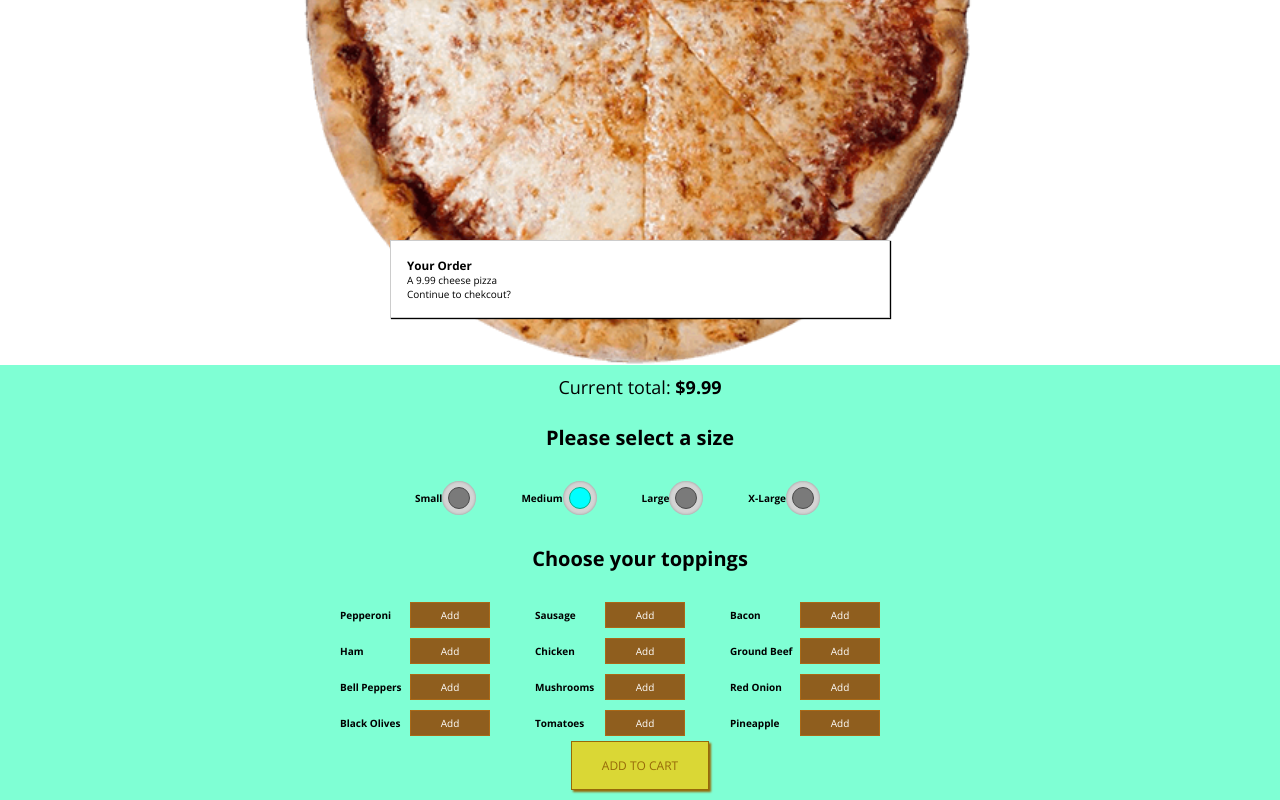
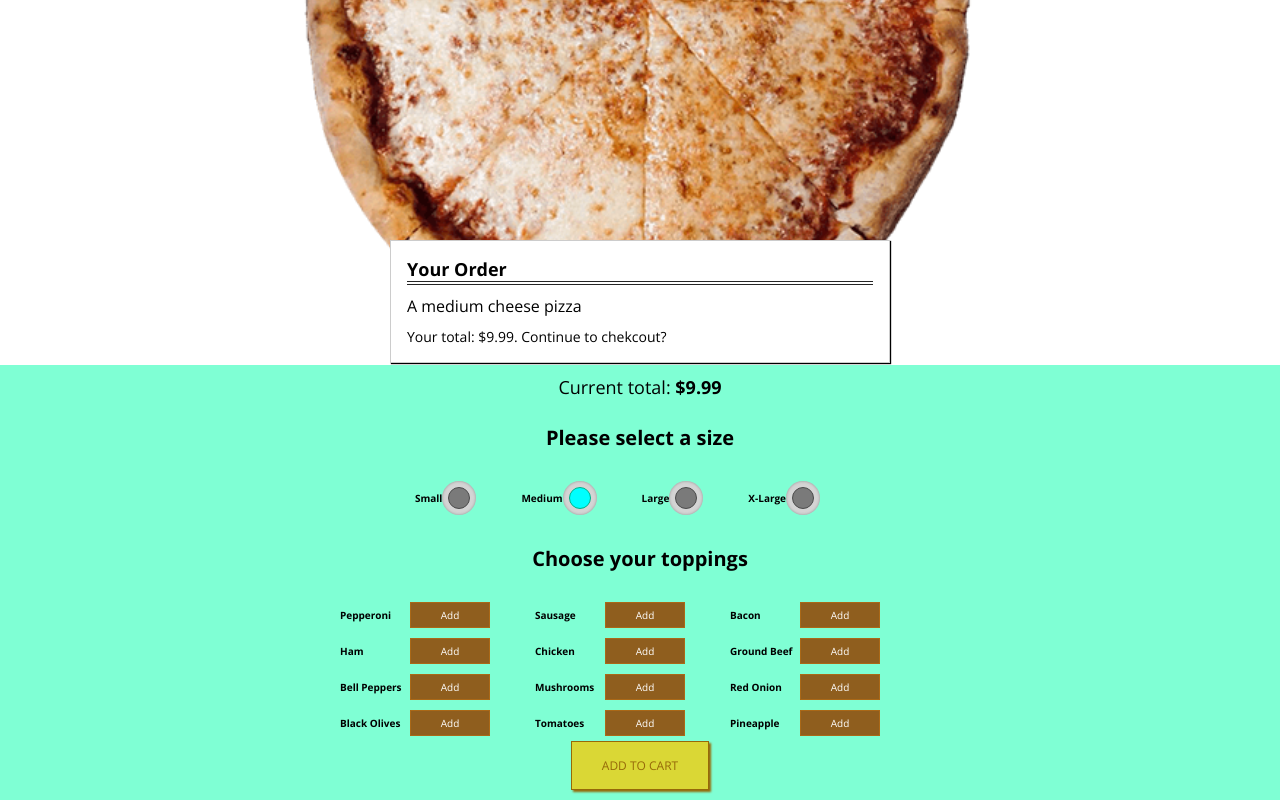
Before and after one commit to JaredAvila/SquareTable_Pizza, a React (Create React App) app: page / in a window 1280 px wide. Both pictures are taken after a click on the button "ADD TO CART". Shown: the part 365-1165 px from the top of the page. Built offline with nearby package versions, Linux system fonts and the light colour scheme.

Commit message:
Working on order now logic

```diff
--- a/src/components/Pizza/BuildControls/BuildControls.js
+++ b/src/components/Pizza/BuildControls/BuildControls.js
@@ -23,7 +23,7 @@ const sizeControls = [
   { label: "Small", type: "small" },
   { label: "Medium", type: "medium" },
   { label: "Large", type: "large" },
-  { label: "X-Large", type: "xLarge" }
+  { label: "X-Large", type: "ExtraLarge" }
 ];
 
 const BuildControls = props => {
@@ -56,7 +56,7 @@ const BuildControls = props => {
           />
         ))}
       </div>
-      <button className={styles.OrderButton}>ADD TO CART</button>
+      <button className={styles.OrderButton} onClick={props.purchase}>ADD TO CART</button>
     </div>
   );
 };
--- a/src/components/Pizza/OrderSummary/OrderSummary.js
+++ b/src/components/Pizza/OrderSummary/OrderSummary.js
@@ -1,24 +1,31 @@
 import React from "react";
 
+import * as styles from "./OrderSummary.module.css";
 import Aux from "../../../hoc/AuxComponent";
 
 const OrderSummary = props => {
   let markUp;
   const toppingSummary = props.toppings.map(top => {
-    return <li key={top}>{top}</li>;
+    return (
+      <li className={styles.Item} key={top}>
+        {top}
+      </li>
+    );
   });
   if (props.toppings.length === 0) {
-    markUp = <p>A {props.size} cheese pizza</p>;
+    markUp = <p className={styles.Type}>A {props.size} cheese pizza</p>;
   } else {
-    markUp = <p>A {props.size} pizza with:</p>;
+    markUp = <p className={styles.Type}>A {props.size} pizza with:</p>;
   }
 
   return (
     <Aux>
-      <h3>Your Order</h3>
+      <h3 className={styles.OrderSummary}>Your Order</h3>
       {markUp}
-      <ul>{toppingSummary}</ul>
-      <p>Continue to chekcout?</p>
+      <ul className={styles.List}>{toppingSummary}</ul>
+      <p className={styles.Checkout}>
+        Your total: ${props.price}. Continue to chekcout?
+      </p>
     </Aux>
   );
 };
--- /dev/null
+++ b/src/components/Pizza/OrderSummary/OrderSummary.module.css
@@ -0,0 +1,23 @@
+.OrderSummary {
+    font-size: 1.8rem;
+    border-bottom: 4px double rgb(37, 37, 37);
+    margin-bottom: 10px;
+}
+
+.List {
+    list-style-type: none;
+}
+
+.Item {
+    margin-left: 10px;
+}
+
+.Type {
+    font-size: 1.6rem;
+    margin-bottom: 10px;
+}
+
+.Checkout {
+    margin-top: 10px;
+    font-size: 1.4rem;
+}
--- a/src/components/UI/Modal/Modal.js
+++ b/src/components/UI/Modal/Modal.js
@@ -2,6 +2,16 @@ import React from "react";
 
 import * as styles from "./Modal.module.css";
 
-const Modal = props => <div className={styles.Modal}>{props.children}</div>;
+const Modal = props => (
+  <div
+    className={styles.Modal}
+    style={{
+      transform: props.show ? "translateY(0)" : "translateY(-100vh)",
+      opacity: props.show ? "1" : "0"
+    }}
+  >
+    {props.children}
+  </div>
+);
 
 export default Modal;
--- a/src/containers/PizzaBuilder/PizzaBuilder.js
+++ b/src/containers/PizzaBuilder/PizzaBuilder.js
@@ -10,7 +10,7 @@ const PRICES = {
   small: 7.99,
   medium: 9.99,
   large: 11.99,
-  xLarge: 13.99,
+  ExtraLarge: 13.99,
   pepperoni: 0.75,
   bacon: 1.0,
   sausage: 0.75,
@@ -45,9 +45,11 @@ export default class PizzaBuilder extends Component {
       small: false,
       medium: true,
       large: false,
-      xLarge: false
+      ExtraLarge: false
     },
-    totalPrice: 9.99
+    totalPrice: 9.99,
+    currentSize: "medium",
+    purchasing: false
   };
 
   addIngredientHandler = type => {
@@ -81,7 +83,16 @@ export default class PizzaBuilder extends Component {
     updatedSize[size] = !this.state.size[size];
     newPrice = newPrice + PRICES[size];
     newPrice = parseFloat(newPrice.toFixed(2));
-    this.setState({ size: updatedSize, totalPrice: newPrice });
+    const newSize = size;
+    this.setState({
+      size: updatedSize,
+      totalPrice: newPrice,
+      currentSize: newSize
+    });
+  };
+
+  purchaseHandler = () => {
+    this.setState({ purchasing: true });
   };
 
   render() {
@@ -93,8 +104,12 @@ export default class PizzaBuilder extends Component {
     console.log(toppings);
     return (
       <Aux>
-        <Modal>
-          <OrderSummary toppings={toppings} size={this.state.totalPrice} />
+        <Modal show={this.state.purchasing}>
+          <OrderSummary
+            toppings={toppings}
+            price={this.state.totalPrice}
+            size={this.state.currentSize}
+          />
         </Modal>
         <Pizza ingredients={this.state.ingredients} />
         <BuildControls
@@ -103,6 +118,7 @@ export default class PizzaBuilder extends Component {
           disabled={this.state.ingredients}
           size={this.state.size}
           price={this.state.totalPrice}
+          purchase={this.purchaseHandler}
         />
       </Aux>
     );
```
